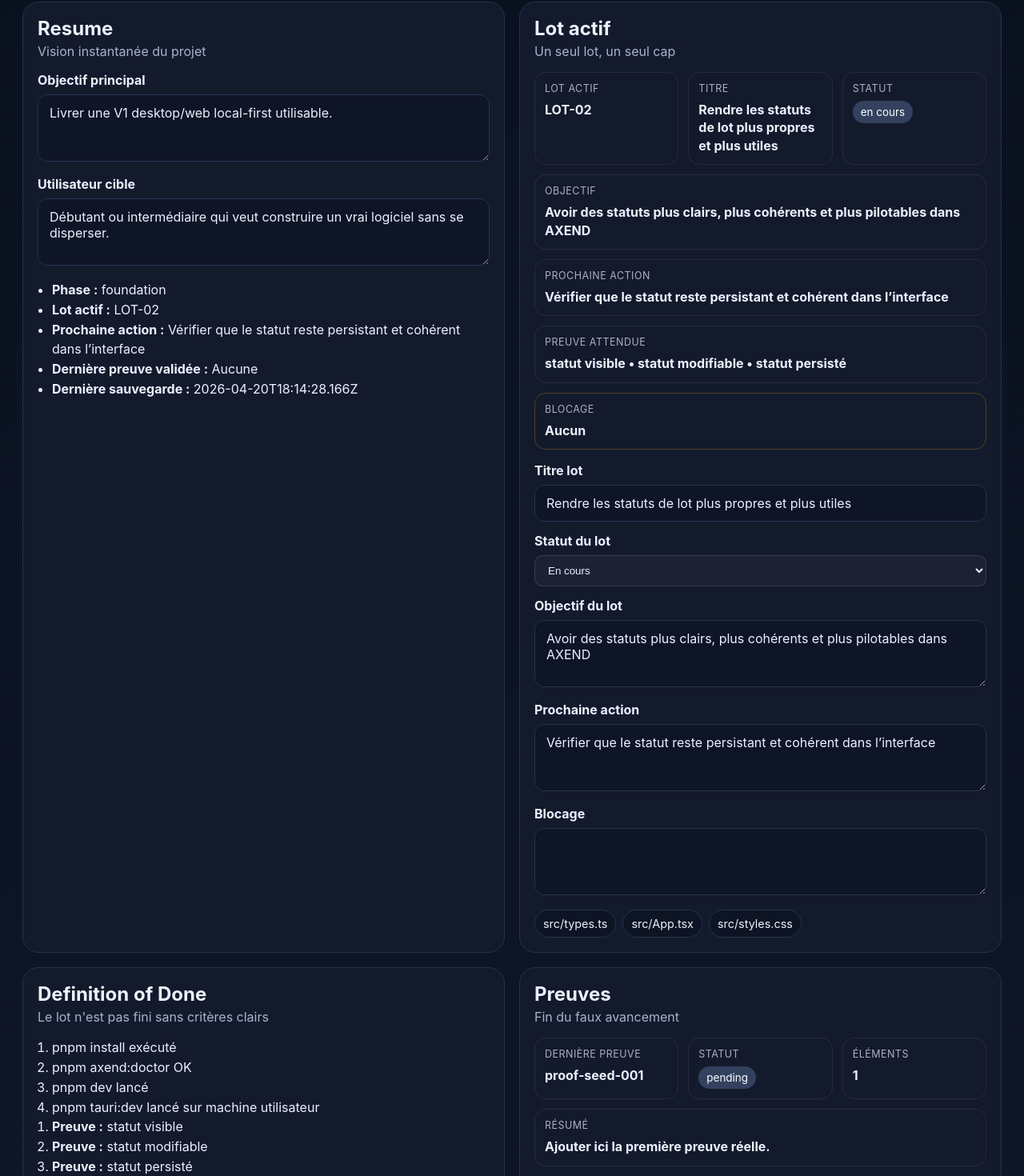
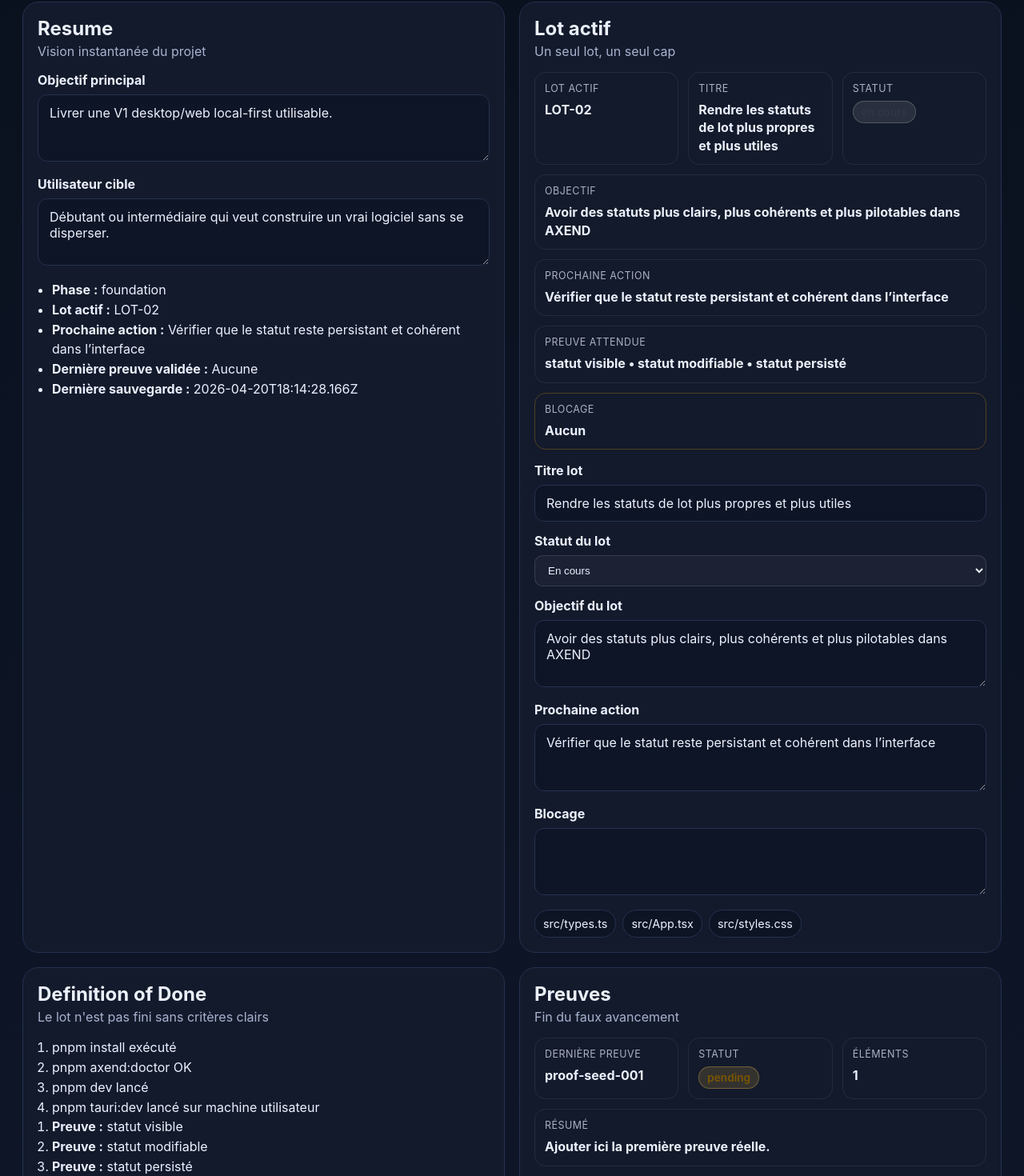
Before and after one commit to unjourinoubliablegers-bot/axend-os, a React (Vite) app: page / in a window 1280 px wide. Shown: the part 380-1850 px from the top of the page at 80% size. Built offline with nearby package versions, Linux system fonts and the light colour scheme.

Commit message:
feat(lot-04): improve badge clarity and status visibility

```diff
--- a/src/components.tsx
+++ b/src/components.tsx
@@ -15,12 +15,47 @@
 }
 
 export function Badge({ value }: { value: string }) {
-  const normalized = value.toLowerCase();
+  const normalized = value.toLowerCase().trim();
   const cls = ['badge'];
-  if (normalized === 'validated' || normalized === 'validé') cls.push('success');
-  if (normalized === 'blocked' || normalized === 'bloqué') cls.push('danger');
-  if (normalized === 'clear' || normalized === 'clair') cls.push('info');
-  if (normalized === 'ready_for_validation') cls.push('warning');
-  if (normalized === 'in_progress') cls.push('neutral');
+
+  if (
+    normalized === 'validated' ||
+    normalized === 'validé'
+  ) {
+    cls.push('success');
+  } else if (
+    normalized === 'blocked' ||
+    normalized === 'bloqué'
+  ) {
+    cls.push('danger');
+  } else if (
+    normalized === 'clear' ||
+    normalized === 'clair'
+  ) {
+    cls.push('info');
+  } else if (
+    normalized === 'ready_for_validation' ||
+    normalized === 'prêt à valider'
+  ) {
+    cls.push('warning');
+  } else if (
+    normalized === 'in_progress' ||
+    normalized === 'en cours'
+  ) {
+    cls.push('neutral');
+  } else if (
+    normalized === 'pending' ||
+    normalized === 'en attente'
+  ) {
+    cls.push('warning');
+  } else if (
+    normalized === 'rejected' ||
+    normalized === 'rejeté'
+  ) {
+    cls.push('danger');
+  } else {
+    cls.push('neutral');
+  }
+
   return <span className={cls.join(' ')}>{value}</span>;
 }
--- a/src/styles.css
+++ b/src/styles.css
@@ -139,3 +139,40 @@
   font-size: 0.9rem;
   opacity: 0.75;
 }
+.badge {
+  display: inline-flex;
+  align-items: center;
+  justify-content: center;
+  min-height: 28px;
+  padding: 4px 10px;
+  border-radius: 999px;
+  font-size: 0.85rem;
+  font-weight: 600;
+  border: 1px solid rgba(255, 255, 255, 0.12);
+  background: rgba(255, 255, 255, 0.06);
+}
+
+.badge.success {
+  background: rgba(60, 180, 120, 0.16);
+  border-color: rgba(60, 180, 120, 0.35);
+}
+
+.badge.danger {
+  background: rgba(220, 80, 80, 0.16);
+  border-color: rgba(220, 80, 80, 0.35);
+}
+
+.badge.warning {
+  background: rgba(230, 180, 70, 0.16);
+  border-color: rgba(230, 180, 70, 0.35);
+}
+
+.badge.info {
+  background: rgba(80, 150, 240, 0.16);
+  border-color: rgba(80, 150, 240, 0.35);
+}
+
+.badge.neutral {
+  background: rgba(160, 160, 160, 0.16);
+  border-color: rgba(160, 160, 160, 0.35);
+}
```
